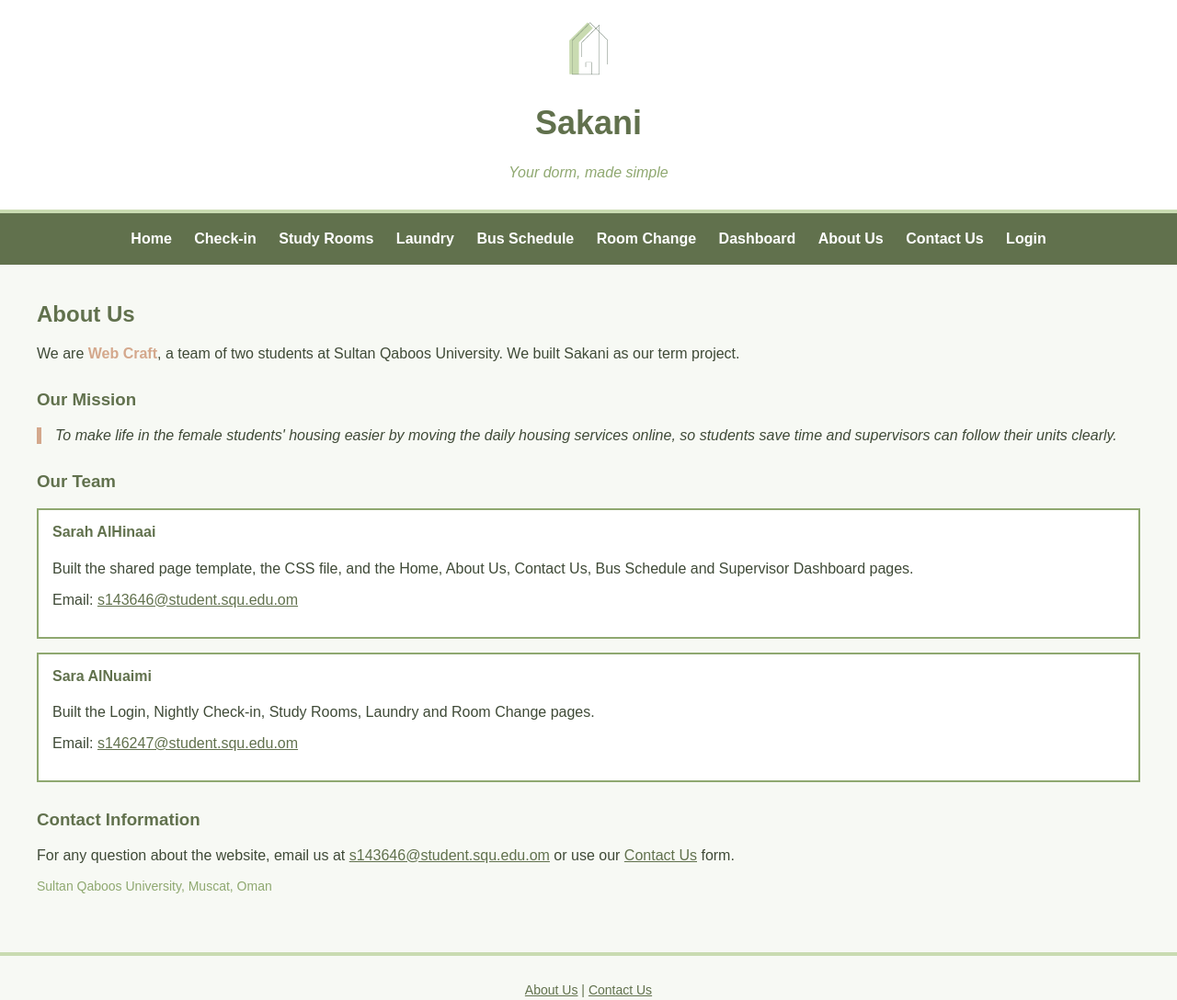
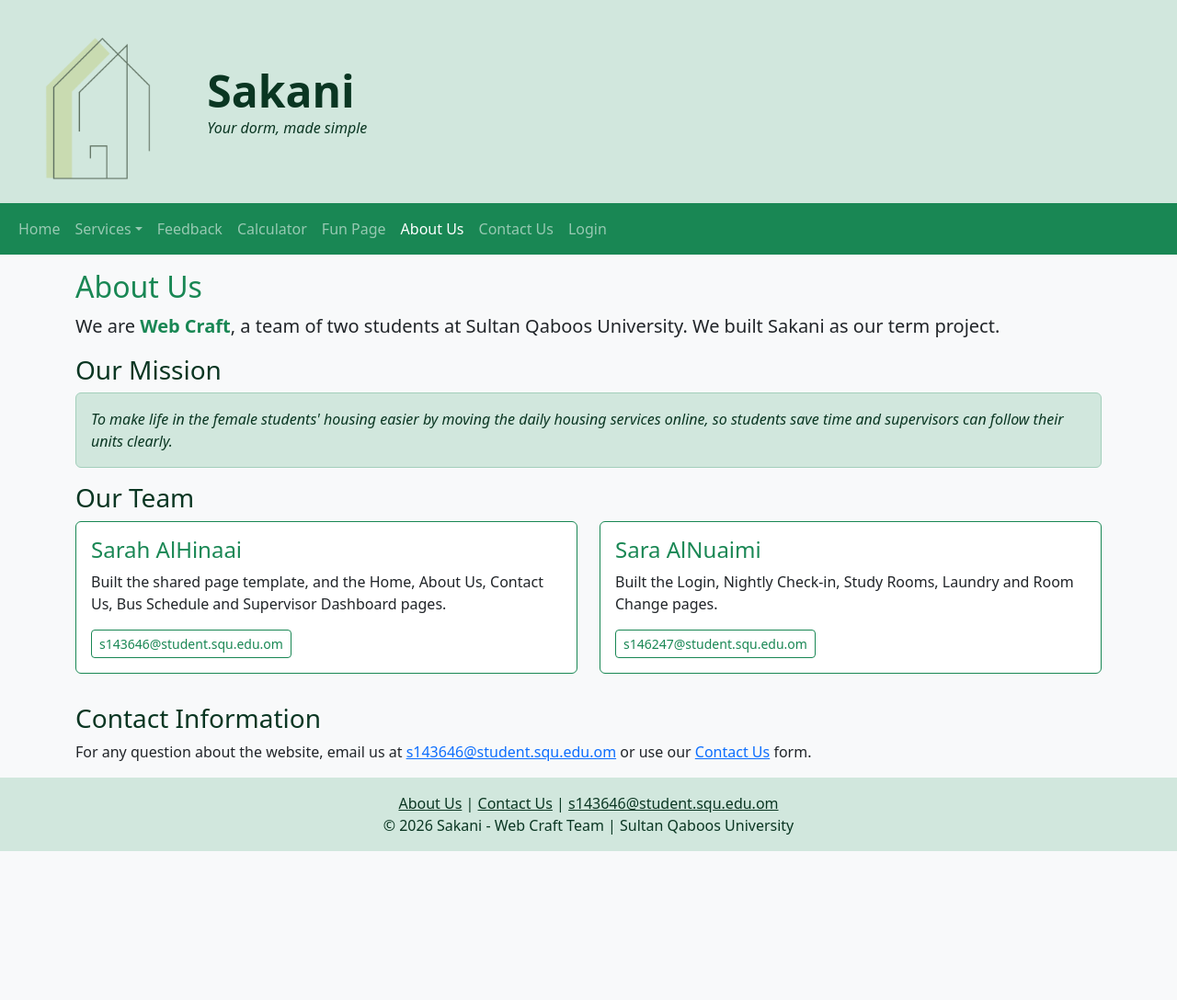
Before and after one commit to Sarah-SQU/sakani, a plain HTML site: page about.html in a window 1280 px wide. Shown: the top 1088 px of the page at 92% size. After the commit the page ends 926 px from the top, so only its background shows below. Drawn offline with nearby package versions, Linux system fonts and the light colour scheme.

Commit message:
Convert About Us page

```diff
--- a/about.html
+++ b/about.html
@@ -1,100 +1,113 @@
 <!DOCTYPE html>
-<html>
+<html lang="en">
 <head>
   <meta charset="UTF-8">
-    <meta name="viewport" content="width=device-width, initial-scale=1.0">
+  <meta name="viewport" content="width=device-width, initial-scale=1">
   <title>Sakani - About Us</title>
-    <link rel="stylesheet" href="css/style.css">
+  <link href="https://cdn.jsdelivr.net/npm/bootstrap@5.3.8/dist/css/bootstrap.min.css" rel="stylesheet">
+  <script src="https://cdn.jsdelivr.net/npm/bootstrap@5.3.8/dist/js/bootstrap.bundle.min.js"></script>
+</head>
+<body class="bg-light">
 
-    <!-- Internal CSS: these styles are for this page only -->
-    <style type="text/css">
-        div.main h3 {
-            color: #61714D;
-            margin-top: 30px;
-        }
 
-        div.member {
-            background-color: white;
-            border: 2px solid #8FA870;
-            padding: 15px;
-            margin-bottom: 15px;
-        }
-
-        div.member h4 {
-            color: #61714D;
-            margin-top: 0px;
-        }
-
-        p.mission {
-            border-left: 5px solid #D4A88C;
-            padding-left: 15px;
-            font-style: italic;
-        }
-    </style>
-</head>
-<body>
-
-    <div class="header">
-        <!-- logo + site name -->
-        <img src="images/sakani_icon.PNG" alt="Sakani logo" id="logo">
-        <h1>Sakani</h1>
-        <p>Your dorm, made simple</p>
+  <div class="container-fluid bg-success-subtle">
+    <div class="row align-items-center">
+      <div class="col-4 col-sm-3 col-lg-2 mt-3 mb-3">
+        <img src="images/sakani_icon.PNG" alt="Sakani logo" class="img-fluid mx-auto d-block">
+      </div>
+      <div class="col-8 col-sm-9 col-lg-10 mt-3 mb-3">
+        <h1 class="display-5 fw-bold text-success-emphasis mb-0">Sakani</h1>
+        <p class="fst-italic text-success-emphasis mb-0">Your dorm, made simple</p>
+      </div>
+    </div>
   </div>
 
-    <div class="menu">
-        <!-- navigation links -->
-        <ul>
-            <li><a href="index.html">Home</a></li>
-            <li><a href="checkin.html">Check-in</a></li>
-            <li><a href="study-rooms.html">Study Rooms</a></li>
-            <li><a href="laundry.html">Laundry</a></li>
-            <li><a href="bus.html">Bus Schedule</a></li>
-            <li><a href="room-change.html">Room Change</a></li>
-            <li><a href="dashboard.html">Dashboard</a></li>
-            <li><a href="about.html">About Us</a></li>
-            <li><a href="contact.html">Contact Us</a></li>
-            <li><a href="login.html">Login</a></li>
+
+  <nav class="navbar navbar-expand-lg bg-success navbar-dark">
+    <div class="container-fluid">
+      <button class="navbar-toggler" type="button" data-bs-toggle="collapse" data-bs-target="#mainMenu">
+        <span class="navbar-toggler-icon"></span>
+      </button>
+      <div class="collapse navbar-collapse" id="mainMenu">
+        <ul class="navbar-nav">
+          <li class="nav-item"><a class="nav-link" href="index.html">Home</a></li>
+          <li class="nav-item dropdown">
+            <a class="nav-link dropdown-toggle" href="#" data-bs-toggle="dropdown">Services</a>
+            <ul class="dropdown-menu">
+              <li><a class="dropdown-item" href="checkin.html">Nightly Check-in</a></li>
+              <li><a class="dropdown-item" href="study-rooms.html">Study Rooms</a></li>
+              <li><a class="dropdown-item" href="laundry.html">Laundry</a></li>
+              <li><a class="dropdown-item" href="bus.html">Bus Schedule</a></li>
+              <li><a class="dropdown-item" href="room-change.html">Room Change</a></li>
+              <li><hr class="dropdown-divider"></li>
+              <li><a class="dropdown-item" href="dashboard.html">Supervisor Dashboard</a></li>
+            </ul>
+          </li>
+          <li class="nav-item"><a class="nav-link" href="questionnaire.html">Feedback</a></li>
+          <li class="nav-item"><a class="nav-link" href="calculate.html">Calculator</a></li>
+          <li class="nav-item"><a class="nav-link" href="funpage.html">Fun Page</a></li>
+          <li class="nav-item"><a class="nav-link active" href="about.html">About Us</a></li>
+          <li class="nav-item"><a class="nav-link" href="contact.html">Contact Us</a></li>
+          <li class="nav-item"><a class="nav-link" href="login.html">Login</a></li>
         </ul>
       </div>
+    </div>
+  </nav>
 
-    <div class="main">
-        <!-- page content -->
-        <h2>About Us</h2>
-        <p>We are <span class="highlight">Web Craft</span>, a team of two students at Sultan Qaboos University.
+  <!-- ===== Main content ===== -->
+  <div class="container mt-3 mb-3">
+
+    <h2 class="text-success">About Us</h2>
+    <p class="fs-5">We are <span class="fw-bold text-success">Web Craft</span>, a team of two students at Sultan Qaboos University.
       We built Sakani as our term project.</p>
 
-        <h3>Our Mission</h3>
-        <p class="mission">To make life in the female students' housing easier by moving the daily
-           housing services online, so students save time and supervisors can follow their units clearly.</p>
-
-        <h3>Our Team</h3>
-        <div class="member">
-            <h4>Sarah AlHinaai</h4>
-            <p>Built the shared page template, the CSS file, and the Home, About Us, Contact Us,
-               Bus Schedule and Supervisor Dashboard pages.</p>
-            <p>Email: <a href="mailto:s143646@student.squ.edu.om">s143646@student.squ.edu.om</a></p>
+    <!-- Mission box -->
+    <h3 class="text-success-emphasis mt-3">Our Mission</h3>
+    <div class="alert alert-success fst-italic">
+      To make life in the female students' housing easier by moving the daily
+      housing services online, so students save time and supervisors can follow their units clearly.
     </div>
 
-        <div class="member">
-            <h4>Sara AlNuaimi</h4>
-            <p>Built the Login, Nightly Check-in, Study Rooms, Laundry and Room Change pages.</p>
-            <p>Email: <a href="mailto:s146247@student.squ.edu.om">s146247@student.squ.edu.om</a></p>
+    <!-- card for each member -->
+    <h3 class="text-success-emphasis mt-3">Our Team</h3>
+    <div class="row">
+      <div class="col-md-6 mb-3">
+        <div class="card border-success">
+          <div class="card-body">
+            <h4 class="card-title text-success">Sarah AlHinaai</h4>
+            <p class="card-text">Built the shared page template, and the Home, About Us, Contact Us,
+              Bus Schedule and Supervisor Dashboard pages.</p>
+            <a href="mailto:s143646@student.squ.edu.om" class="btn btn-outline-success btn-sm">s143646@student.squ.edu.om</a>
+          </div>
+        </div>
+      </div>
+      <div class="col-md-6 mb-3">
+        <div class="card border-success">
+          <div class="card-body">
+            <h4 class="card-title text-success">Sara AlNuaimi</h4>
+            <p class="card-text">Built the Login, Nightly Check-in, Study Rooms, Laundry and Room Change pages.</p>
+            <a href="mailto:s146247@student.squ.edu.om" class="btn btn-outline-success btn-sm">s146247@student.squ.edu.om</a>
+          </div>
+        </div>
+      </div>
     </div>
 
-        <h3>Contact Information</h3>
+    <h3 class="text-success-emphasis mt-3">Contact Information</h3>
     <p>For any question about the website, email us at
       <a href="mailto:s143646@student.squ.edu.om">s143646@student.squ.edu.om</a>
       or use our <a href="contact.html">Contact Us</a> form.</p>
-
-
-        <p style="color: #8FA870; font-size: 14px;">Sultan Qaboos University, Muscat, Oman</p>
   </div>
 
-    <div class="footer">
-        <!-- footer content -->
-        <p><a href="about.html">About Us</a> | <a href="contact.html">Contact Us</a></p>
-        <p>Email: <a href="mailto:s143646@student.squ.edu.om">s143646@student.squ.edu.om</a></p>
-        <p>(c) 2026 Sakani - Web Craft Team | Sultan Qaboos University</p>
+  <!-- ===== Footer ===== -->
+  <div class="container-fluid bg-success-subtle text-success-emphasis text-center">
+    <div class="row">
+      <div class="col mt-3 mb-3">
+        <a href="about.html" class="text-success-emphasis">About Us</a> |
+        <a href="contact.html" class="text-success-emphasis">Contact Us</a> |
+        <a href="mailto:s143646@student.squ.edu.om" class="text-success-emphasis">s143646@student.squ.edu.om</a>
+        <p class="mb-0">&copy; 2026 Sakani - Web Craft Team | Sultan Qaboos University</p>
+      </div>
+    </div>
   </div>
 
 </body>
```
Lines whose indentation alone changed are shown as unchanged.
